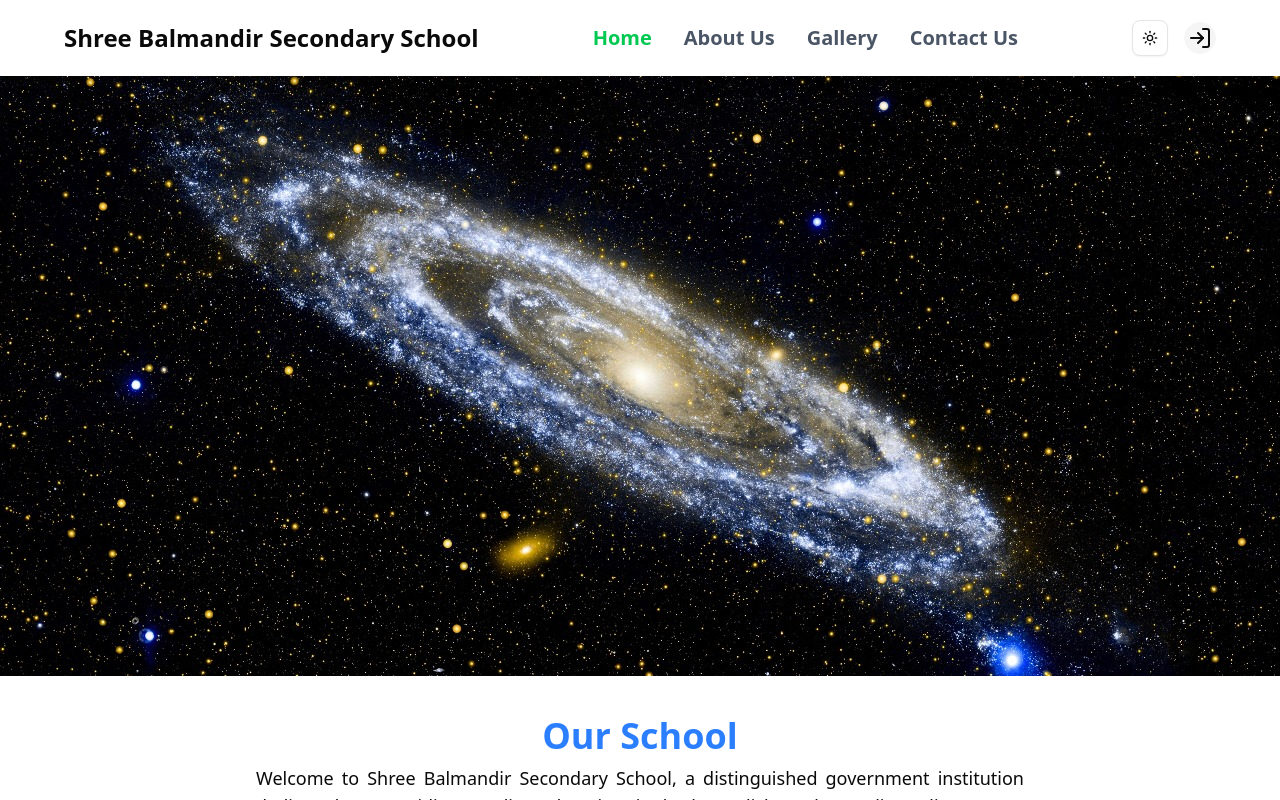
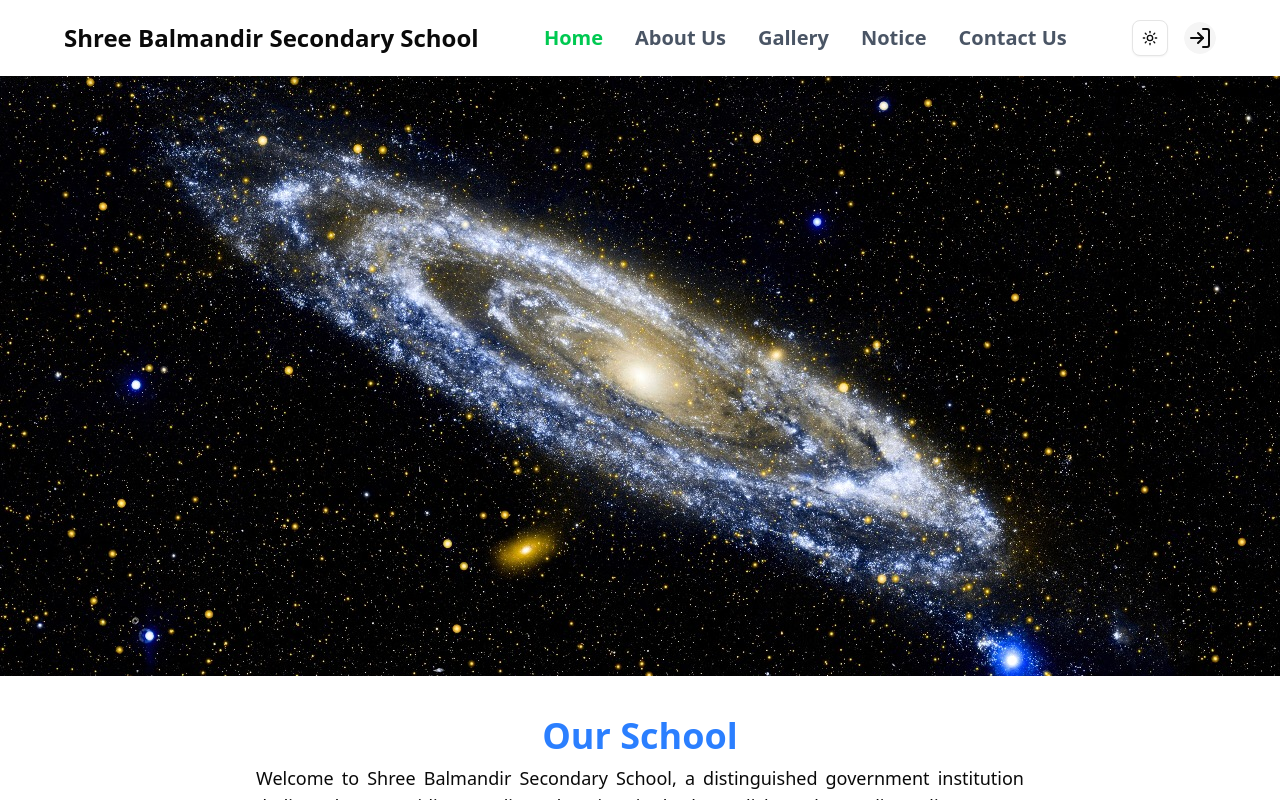
Before and after one commit to presabkhadka/school, a React (Vite) app in the folder fe/: page / in a window 1280 px wide. Built offline with nearby package versions, Linux system fonts and the light colour scheme.

Commit message:
updt - adding notice

```diff
--- a/fe/src/components/SchoolNavbar.tsx
+++ b/fe/src/components/SchoolNavbar.tsx
@@ -12,6 +12,7 @@ export default function SchoolNavbar() {
     { to: "/", label: "Home" },
     { to: "/about", label: "About Us" },
     { to: "/gallery", label: "Gallery" },
+    { to: "/notice", label: "Notice" },
     { to: "/contact-us", label: "Contact Us" },
   ];
 
```
